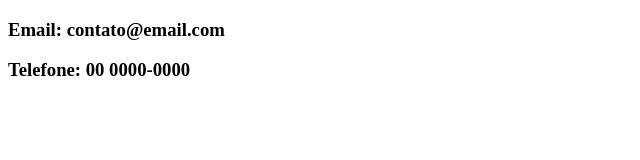
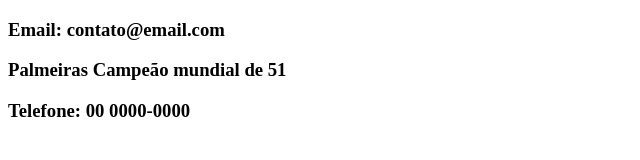
Before and after one commit to AldimarSantana/projeto-curso-git, a plain HTML site: page contato.html in a window 1280 px wide. Shown: the whole page, without its empty margins (0-640 px from the left). Drawn offline with Linux system fonts and the light colour scheme.

Commit message:
Inclusão de label contato

```diff
--- a/contato.html
+++ b/contato.html
@@ -7,6 +7,7 @@
     <body>
         <div>
             <h3>Email: contato@email.com</h3>
+            <h3>Palmeiras Campeão mundial de 51</h3>
             <h3>Telefone: 00 0000-0000</h3>
         </div>
     </body>
```
